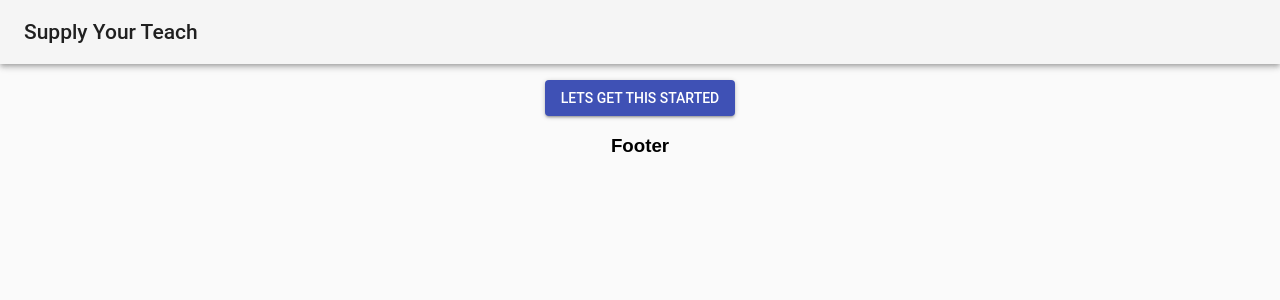
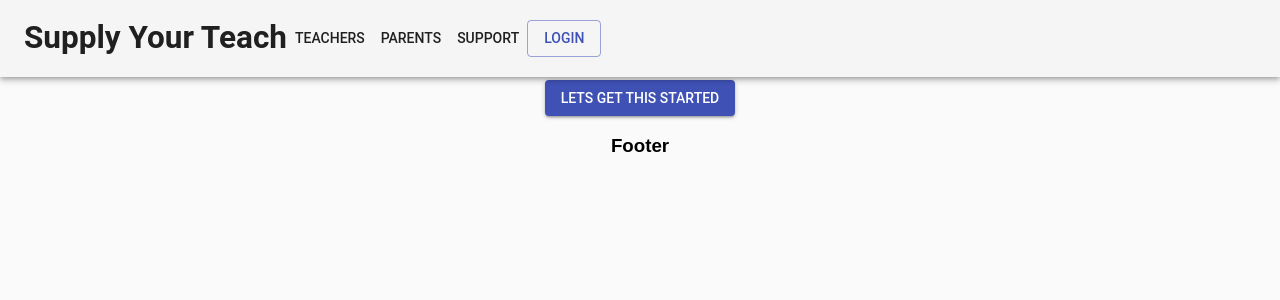
Before and after one commit to Hackbit/reactriot2018-supplyyourteach, a React (Create React App) app: page / in a window 1280 px wide. Shown: the top 300 px of the page. Built offline with nearby package versions, Linux system fonts and the light colour scheme.

Commit message:
added inital buttons and styles for header menu

```diff
--- a/src/components/Header/header.jsx
+++ b/src/components/Header/header.jsx
@@ -15,8 +15,14 @@ class Header extends Component {
               <AppBar position="absolute" color="default">
                 <Toolbar>
                   <Typography variant="title" color="inherit" noWrap>
-                    Supply Your Teach
+                    <h2>Supply Your Teach</h2>
                   </Typography>
+                  <Button>Teachers</Button>
+                  <Button>Parents</Button>
+                  <Button>Support</Button>
+                  <Button color="primary" variant="outlined">
+                   Login
+                  </Button>
                 </Toolbar>
               </AppBar>
           </div>
```
